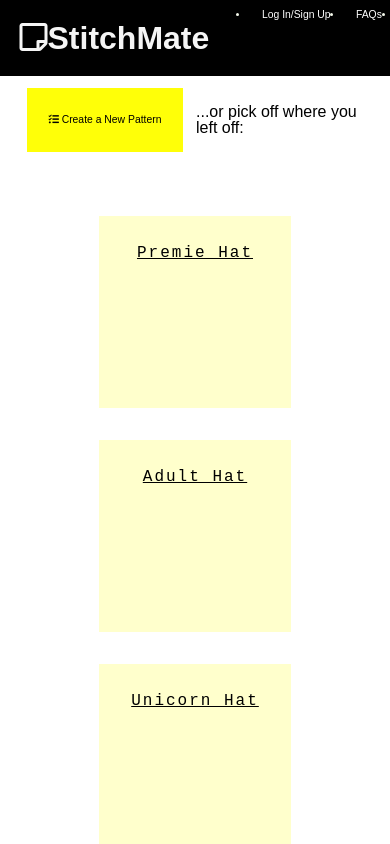
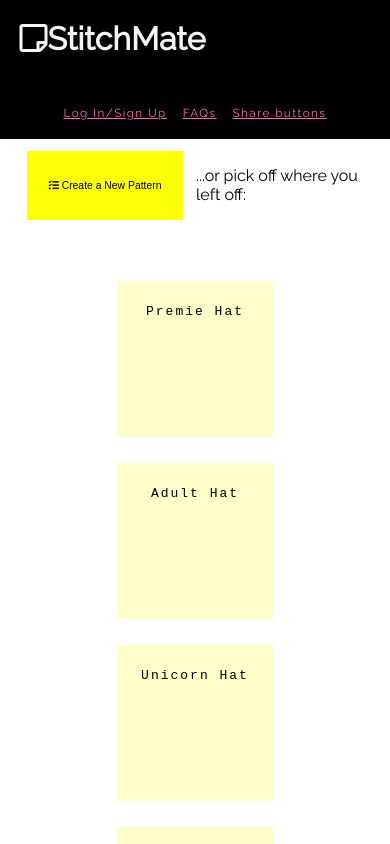
Before and after one commit to TatyCat/stitchmate, a React (Create React App) app: page / in a window 390 px wide. Shown: the top 844 px of the page. Built offline with nearby package versions, Linux system fonts and the light colour scheme.

Commit message:
Added mobile responsiveness to nav menu

```diff
--- a/src/components/Nav.js
+++ b/src/components/Nav.js
@@ -12,9 +12,6 @@ class Nav extends Component {
           <li><a href="#">FAQs</a></li>
           <li><a href="#">Share buttons</a></li>
         </ul>
-
-
-
       </nav>
     )
   }
--- a/src/index.css
+++ b/src/index.css
@@ -4,11 +4,10 @@
 /* General */
 
 :root {
-  font: 16px / 1 sans-serif;
+  font: 16px / 1;
 }
 
 html {
-  height: 100%;
   font-family: 'Raleway', Verdana, Geneva, sans-serif;
 }
 
@@ -26,36 +25,33 @@ button {
 nav {
   background-color: #000;
   display: flex;
-  white-space: pre;
   overflow: hidden;
-}
-
-nav ul li a:link, nav ul li a:visited {
-  color: white;
-  text-decoration: none;
+  flex-wrap: wrap;
 }
 
 nav h1 {
   margin-left: 5vw;
   color: whitesmoke;
+  white-space: pre;
 }
 
 nav ul {
-  color: #f4f9eb;
   white-space: pre;
-  font-size: calc(1vh + .5vw);
-  display: flex;
-  flex-wrap: nowrap;
+  letter-spacing: .2ch;
+  font-size: calc(1.2vh + .4vw);
   text-decoration: none;
-}
-
-nav li {
-  padding: 0 1.5vh;
+  list-style-type: none;
+  margin-top: 1vh;
+  padding-top: 1vh;
 }
 
 nav ul li {
-  text-decoration: none !important;
-  text-decoration-style: none;
+  padding: 1.5vh;
+  display: inline-block;
+}
+
+nav ul li a:link, nav ul li a:visited {
+  color: #f4f9eb;
 }
 
 /* --------- Log In PG */
@@ -111,6 +107,7 @@ nav ul li {
   height: 10em;
   width: 10em;
   padding: 1em;
+  text-decoration: none;
 }
 
 #home-page-patterns ul li {
@@ -121,8 +118,6 @@ nav ul li {
 }
 
 #home-page-patterns ul li a:hover, #home-page-patterns ul li a:focus {
-  /* list-style-type: none;
-  text-decoration: none; */
   -moz-box-shadow: 5px 5px 7px rgba(55, 55, 55, 0.7);
   -webkit-box-shadow: 5px 5px 7px rgba(55, 55, 55, 0.7);
   box-shadow: 5px 5px 7px rgba(55, 55, 55, 0.7);
@@ -140,18 +135,19 @@ footer {
   background-color: #F1F1F1;
   color: black;
   text-align: center;
-  width: 100%;
   margin-top: 16px;
   letter-spacing: 4px;
-  overflow: hidden;
   display: flex;
   flex-flow: column;
+  font-size: calc(.8vh + .5vw);
+  padding: 3vh;
+  overflow: hidden;
 }
 
 footer p a i {
   color: black;
   padding: 0 .4rem;
-  overflow: hidden;
+  /* overflow: hidden; */
 }
 
 /*
@@ -170,3 +166,25 @@ footer p a i {
     font-weight: 600;
     font-size: 125.5%;
 } */
+
+@media (max-width: 650px) {
+  nav ul {
+    letter-spacing: .2ch;
+    font-size: calc(1.2vh + .4vw);
+    margin: 0 .5rem;
+    margin-top: .5rem;
+    padding: .7rem;
+    margin-right: auto;
+    margin-left: auto;
+  }
+  nav ul li {
+    display: inline-block;
+    padding: .5rem;
+  }
+  nav ul li a {
+    color: hotpink !important;
+    width: 100%;
+    display: inline-block;
+    text-align: right;
+  }
+}
```
